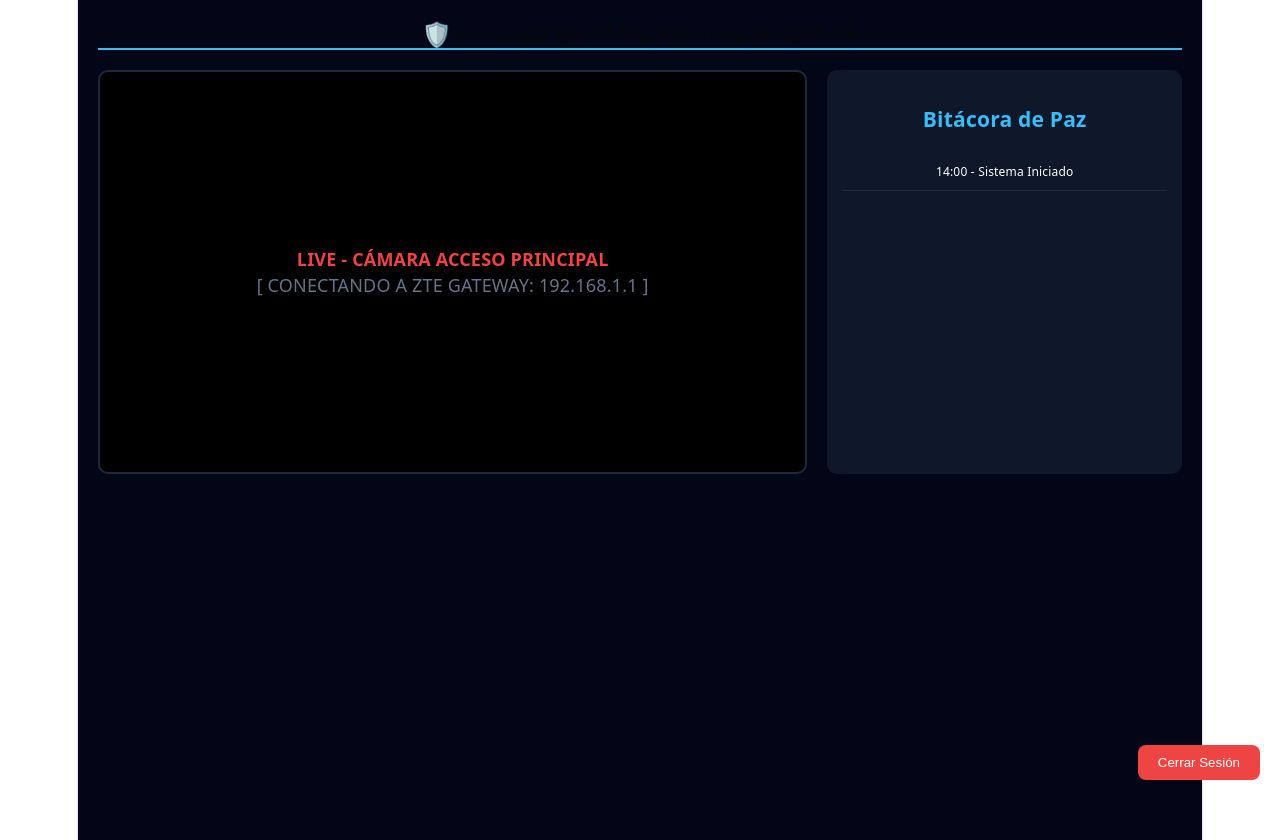
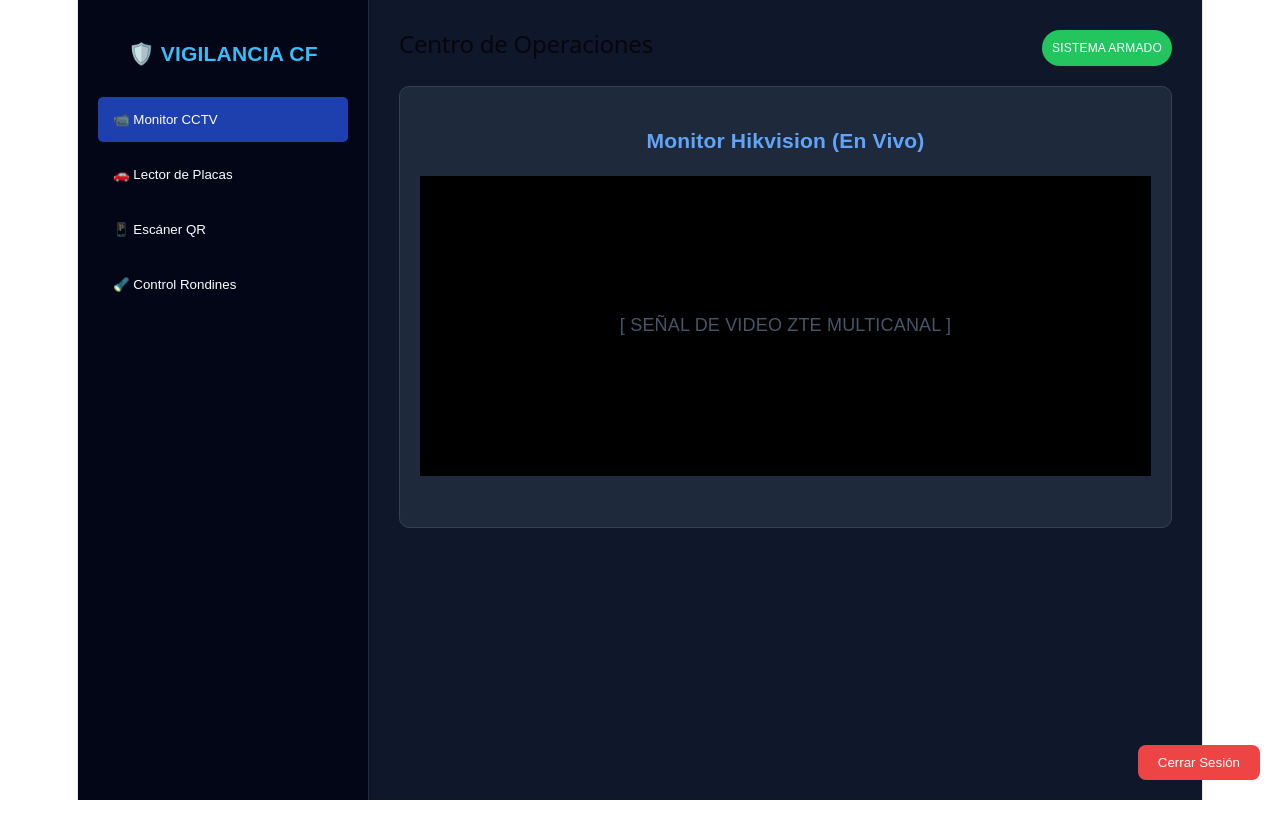
Before and after one commit to condociqo/CondoConnect_AI, a React (Vite) app in the folder 03_Frontend_Vite/: page / in a window 1280 px wide. Both pictures are taken after a click on the button "🛡️ ACCESO SEGURIDAD (CASETA)". After the commit the page ends 800 px from the top, so only its background shows below. Built offline with nearby package versions, Linux system fonts and the light colour scheme.

Commit message:
UI/UX: Implementación de Espacios de Trabajo Multi-Herramienta para todos los roles

```diff
--- a/03_Frontend_Vite/src/screens/DashboardAdmin.jsx
+++ b/03_Frontend_Vite/src/screens/DashboardAdmin.jsx
@@ -1,12 +1,26 @@
-import React from 'react';
+import React, { useState } from 'react';
+
 export default function DashboardAdmin() {
+  const [herramienta, setHerramienta] = useState('finanzas');
+
   return (
-    <div style={{ backgroundColor: '#0f172a', color: 'white', minHeight: '100vh', padding: '20px' }}>
-      <h1 style={{ color: '#38bdf8' }}>🏢 Administración Central</h1>
-      <div style={{ display: 'grid', gridTemplateColumns: 'repeat(3, 1fr)', gap: '15px', marginTop: '20px' }}>
-        <div style={{ background: '#1e293b', padding: '15px', borderRadius: '8px' }}><h4>💰 Mercado Pago</h4><p>Sincronizado</p></div>
-        <div style={{ background: '#1e293b', padding: '15px', borderRadius: '8px' }}><h4>👥 Residentes</h4><p>145 Activos</p></div>
-        <div style={{ background: '#1e293b', padding: '15px', borderRadius: '8px' }}><h4>🚨 Alertas</h4><p>0 Pendientes</p></div>
+    <div style={{ display: 'flex', minHeight: '100vh', backgroundColor: '#f8fafc', color: '#0f172a', fontFamily: 'sans-serif' }}>
+      <div style={{ width: '250px', backgroundColor: '#ffffff', padding: '20px', borderRight: '1px solid #e2e8f0', boxShadow: '2px 0 5px rgba(0,0,0,0.05)' }}>
+        <h3 style={{ color: '#0369a1', marginBottom: '30px' }}>🏢 Administración</h3>
+        <button onClick={() => setHerramienta('finanzas')} style={{ width: '100%', padding: '15px', marginBottom: '10px', background: herramienta === 'finanzas' ? '#e0f2fe' : 'transparent', color: '#0369a1', border: 'none', borderRadius: '5px', textAlign: 'left', cursor: 'pointer', fontWeight: 'bold' }}>💰 Finanzas (Mercado Pago)</button>
+        <button onClick={() => setHerramienta('residentes')} style={{ width: '100%', padding: '15px', marginBottom: '10px', background: herramienta === 'residentes' ? '#e0f2fe' : 'transparent', color: '#0369a1', border: 'none', borderRadius: '5px', textAlign: 'left', cursor: 'pointer', fontWeight: 'bold' }}>👥 Padrón de Residentes</button>
+        <button onClick={() => setHerramienta('asambleas')} style={{ width: '100%', padding: '15px', marginBottom: '10px', background: herramienta === 'asambleas' ? '#e0f2fe' : 'transparent', color: '#0369a1', border: 'none', borderRadius: '5px', textAlign: 'left', cursor: 'pointer', fontWeight: 'bold' }}>⚖️ Votaciones y Asambleas</button>
+        <button onClick={() => setHerramienta('amenidades')} style={{ width: '100%', padding: '15px', background: herramienta === 'amenidades' ? '#e0f2fe' : 'transparent', color: '#0369a1', border: 'none', borderRadius: '5px', textAlign: 'left', cursor: 'pointer', fontWeight: 'bold' }}>🎾 Reservas (Cine/Alberca)</button>
+      </div>
+
+      <div style={{ flex: 1, padding: '30px' }}>
+        <h2 style={{ borderBottom: '2px solid #e2e8f0', paddingBottom: '10px' }}>Panel de Control Residencial</h2>
+        <div style={{ backgroundColor: '#ffffff', padding: '25px', borderRadius: '10px', minHeight: '400px', border: '1px solid #e2e8f0', boxShadow: '0 4px 6px rgba(0,0,0,0.05)', marginTop: '20px' }}>
+          {herramienta === 'finanzas' && <div><h3 style={{color:'#0ea5e9'}}>Motor Financiero Integrado</h3><p style={{fontSize:'24px', fontWeight:'bold', color:'#16a34a'}}>,200.00 MXN</p><p>Recaudación del mes actual. Sincronizado con Mercado Pago y Finerio.</p></div>}
+          {herramienta === 'residentes' && <div><h3 style={{color:'#0ea5e9'}}>Padrón Biométrico Universal</h3><p>Gestión de 145 unidades. 12 códigos QR temporales activos en este momento.</p></div>}
+          {herramienta === 'asambleas' && <div><h3 style={{color:'#0ea5e9'}}>Bóveda Legal y Votaciones</h3><p>Asamblea Ordinaria programada para el 15 de Abril. Quórum actual: 0%.</p></div>}
+          {herramienta === 'amenidades' && <div><h3 style={{color:'#0ea5e9'}}>Gestor de Amenidades</h3><p>Sala de Cine: Ocupada (Familia Pérez, Torre B). Alberca: Libre.</p></div>}
+        </div>
       </div>
     </div>
   );
--- a/03_Frontend_Vite/src/screens/DashboardGuardia.jsx
+++ b/03_Frontend_Vite/src/screens/DashboardGuardia.jsx
@@ -1,20 +1,32 @@
-import React, { useState, useEffect } from 'react';
+import React, { useState } from 'react';
+
 export default function DashboardGuardia() {
-  const [eventos, setEventos] = useState([{id: 1, msg: 'Sistema Iniciado', hora: '14:00'}]);
+  const [herramienta, setHerramienta] = useState('cctv');
 
   return (
-    <div style={{ backgroundColor: '#020617', color: 'white', minHeight: '100vh', padding: '20px' }}>
-      <h2 style={{ borderBottom: '2px solid #38bdf8' }}>🛡️ CENTRO DE MANDO: VIGILANCIA CF</h2>
-      <div style={{ display: 'grid', gridTemplateColumns: '2fr 1fr', gap: '20px', marginTop: '20px' }}>
-        <div style={{ background: '#000', height: '400px', borderRadius: '10px', display: 'flex', alignItems: 'center', justifyContent: 'center', border: '2px solid #1e293b' }}>
-          <div style={{ textAlign: 'center' }}>
-            <div style={{ color: '#ef4444', fontWeight: 'bold' }}>LIVE - CÁMARA ACCESO PRINCIPAL</div>
-            <p style={{ color: '#64748b' }}>[ CONECTANDO A ZTE GATEWAY: 192.168.1.1 ]</p>
-          </div>
+    <div style={{ display: 'flex', minHeight: '100vh', backgroundColor: '#0f172a', color: 'white', fontFamily: 'sans-serif' }}>
+      {/* Menú Lateral */}
+      <div style={{ width: '250px', backgroundColor: '#020617', padding: '20px', borderRight: '1px solid #1e293b' }}>
+        <h3 style={{ color: '#38bdf8', marginBottom: '30px' }}>🛡️ VIGILANCIA CF</h3>
+        <button onClick={() => setHerramienta('cctv')} style={{ width: '100%', padding: '15px', marginBottom: '10px', background: herramienta === 'cctv' ? '#1e40af' : 'transparent', color: 'white', border: 'none', borderRadius: '5px', textAlign: 'left', cursor: 'pointer' }}>📹 Monitor CCTV</button>
+        <button onClick={() => setHerramienta('placas')} style={{ width: '100%', padding: '15px', marginBottom: '10px', background: herramienta === 'placas' ? '#1e40af' : 'transparent', color: 'white', border: 'none', borderRadius: '5px', textAlign: 'left', cursor: 'pointer' }}>🚗 Lector de Placas</button>
+        <button onClick={() => setHerramienta('qr')} style={{ width: '100%', padding: '15px', marginBottom: '10px', background: herramienta === 'qr' ? '#1e40af' : 'transparent', color: 'white', border: 'none', borderRadius: '5px', textAlign: 'left', cursor: 'pointer' }}>📱 Escáner QR</button>
+        <button onClick={() => setHerramienta('rondines')} style={{ width: '100%', padding: '15px', background: herramienta === 'rondines' ? '#1e40af' : 'transparent', color: 'white', border: 'none', borderRadius: '5px', textAlign: 'left', cursor: 'pointer' }}>🔦 Control Rondines</button>
+      </div>
+
+      {/* Área de Trabajo Principal */}
+      <div style={{ flex: 1, padding: '30px' }}>
+        <div style={{ display: 'flex', justifyContent: 'space-between', alignItems: 'center', marginBottom: '20px' }}>
+          <h2>Centro de Operaciones</h2>
+          <span style={{ background: '#22c55e', padding: '5px 10px', borderRadius: '20px', fontSize: '12px' }}>SISTEMA ARMADO</span>
         </div>
-        <div style={{ background: '#0f172a', padding: '15px', borderRadius: '10px' }}>
-          <h3 style={{ color: '#38bdf8' }}>Bitácora de Paz</h3>
-          {eventos.map(e => <div key={e.id} style={{ fontSize: '12px', padding: '5px', borderBottom: '1px solid #1e293b' }}>{e.hora} - {e.msg}</div>)}
+
+        {/* Renderizado Dinámico de la Herramienta */}
+        <div style={{ backgroundColor: '#1e293b', padding: '20px', borderRadius: '10px', minHeight: '400px', border: '1px solid #334155' }}>
+          {herramienta === 'cctv' && <div><h3 style={{color: '#60a5fa'}}>Monitor Hikvision (En Vivo)</h3><div style={{height:'300px', background:'#000', marginTop:'10px', display:'flex', alignItems:'center', justifyContent:'center', color:'#475569'}}>[ SEÑAL DE VIDEO ZTE MULTICANAL ]</div></div>}
+          {herramienta === 'placas' && <div><h3 style={{color: '#60a5fa'}}>Reconocimiento LPR Bosch</h3><p>Esperando vehículo en pluma de acceso...</p></div>}
+          {herramienta === 'qr' && <div><h3 style={{color: '#60a5fa'}}>Validación de Visitas</h3><p>Apunte la cámara del dispositivo al código QR del visitante.</p></div>}
+          {herramienta === 'rondines' && <div><h3 style={{color: '#60a5fa'}}>Bitácora de Recorridos GPS</h3><p>Último punto de control verificado: Muro Norte (Hace 15 min).</p></div>}
         </div>
       </div>
     </div>
```
